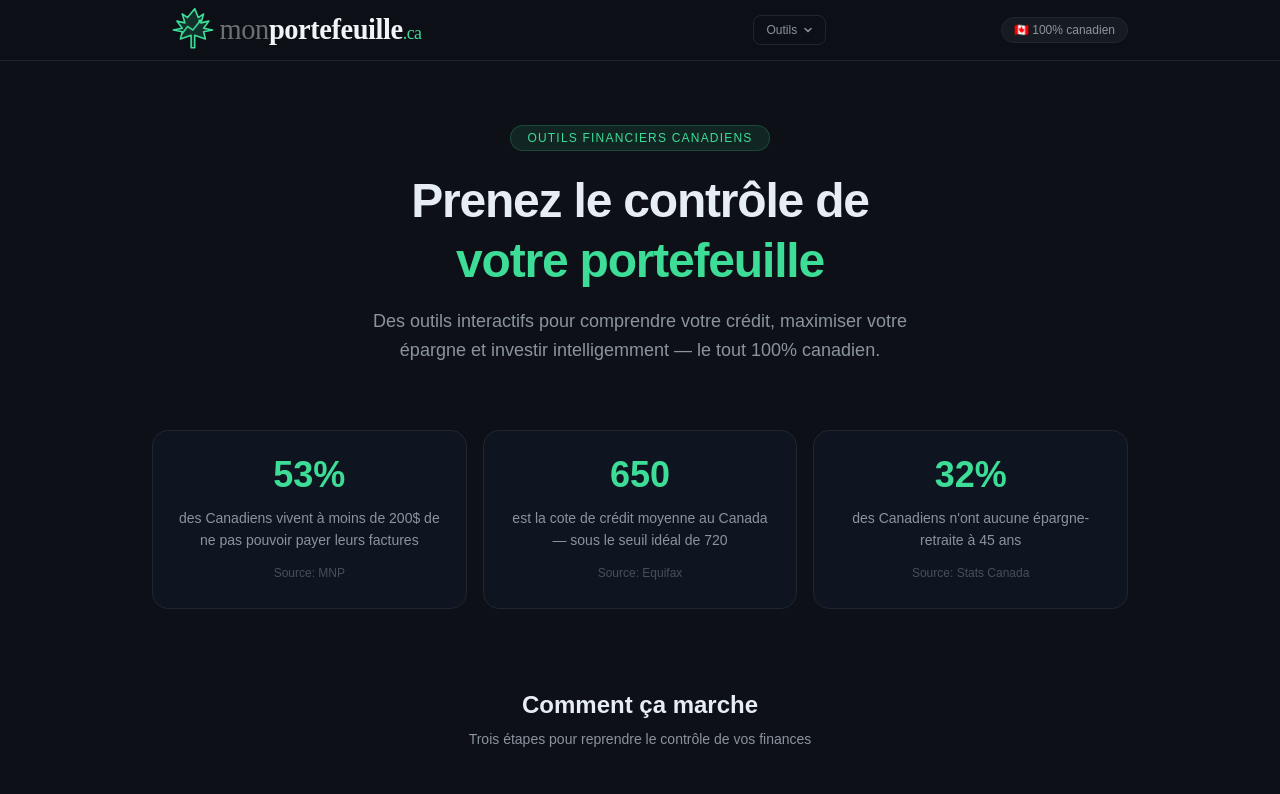
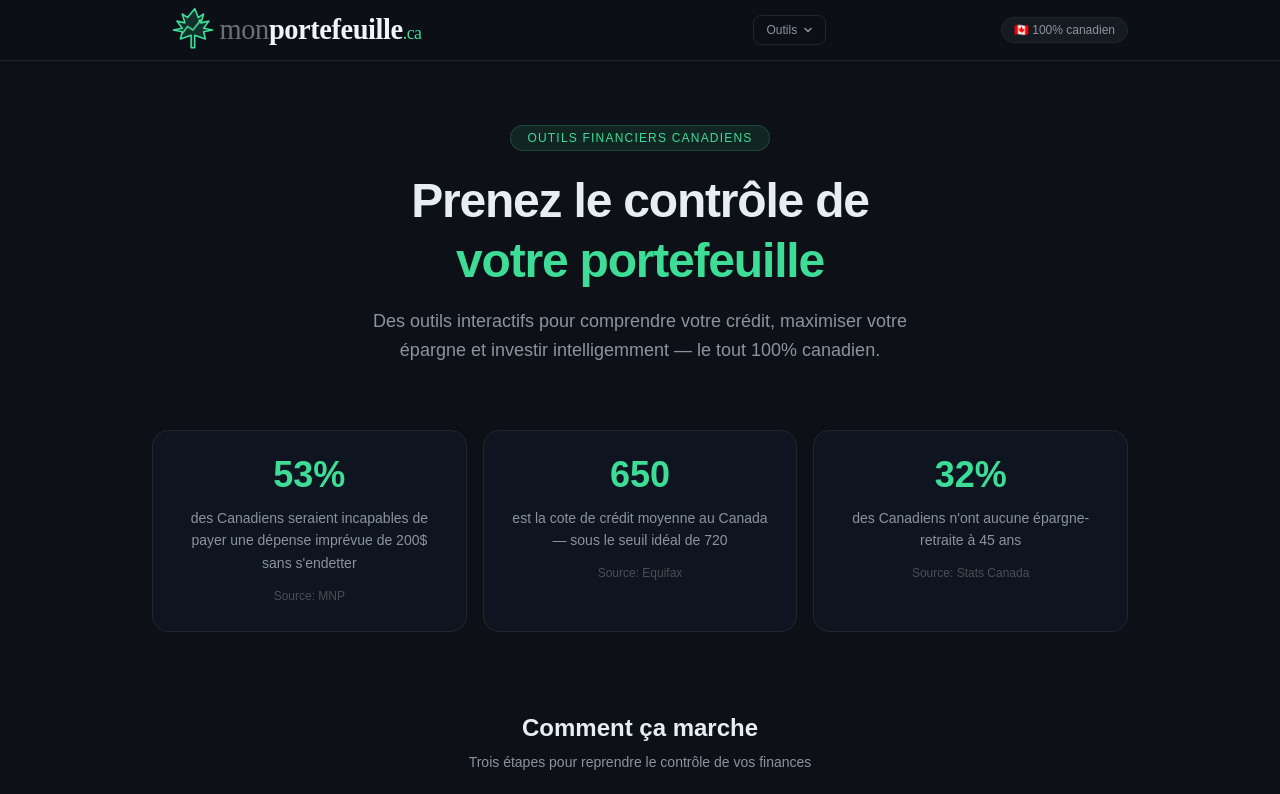
Before and after one commit to MlobsterWhite/monportefeuille, a Next.js app: page / in a window 1280 px wide. Shown: the top 794 px of the page. Built offline with nearby package versions, Linux system fonts and the light colour scheme.

Commit message:
index - FAQ CELI vs REER clarifiée + stat 53% précisée

```diff
--- a/pages/index.jsx
+++ b/pages/index.jsx
@@ -94,7 +94,7 @@ const faqs = [
   },
   {
     q: "Quelle est la différence entre un CELI et un REER?",
-    a: "Le CELI vous permet de retirer sans payer d'impôt. Le REER réduit votre revenu imposable maintenant, mais vous payez de l'impôt au retrait. En général, le CELI est recommandé en premier."
+    a: "Le CELI (Compte d'Épargne Libre d'Impôt) : vous cotisez après impôt, mais tous les retraits sont 100% libres d'impôt. Idéal si vous êtes dans une tranche d'imposition basse ou si vous aurez besoin d'accéder à l'argent avant la retraite. Le REER (Régime Enregistré d'Épargne-Retraite) : vos cotisations réduisent votre revenu imposable aujourd'hui, mais vous payez de l'impôt au retrait. Idéal si vous êtes dans une tranche élevée maintenant et prévoyez une retraite plus modeste. Les deux sont complémentaires — commencez par maximiser votre CELI."
   },
 ];
 
@@ -153,7 +153,7 @@ export default function Home() {
         {/* ── Faits financiers ── */}
         <div className="grid grid-cols-1 sm:grid-cols-3 gap-4 mb-20">
           {[
-            { stat: "53%", desc: "des Canadiens vivent à moins de 200$ de ne pas pouvoir payer leurs factures", source: "MNP" },
+            { stat: "53%", desc: "des Canadiens seraient incapables de payer une dépense imprévue de 200$ sans s'endetter", source: "MNP" },,
             { stat: "650", desc: "est la cote de crédit moyenne au Canada — sous le seuil idéal de 720", source: "Equifax" },
             { stat: "32%", desc: "des Canadiens n'ont aucune épargne-retraite à 45 ans", source: "Stats Canada" },
           ].map((item) => (
```
